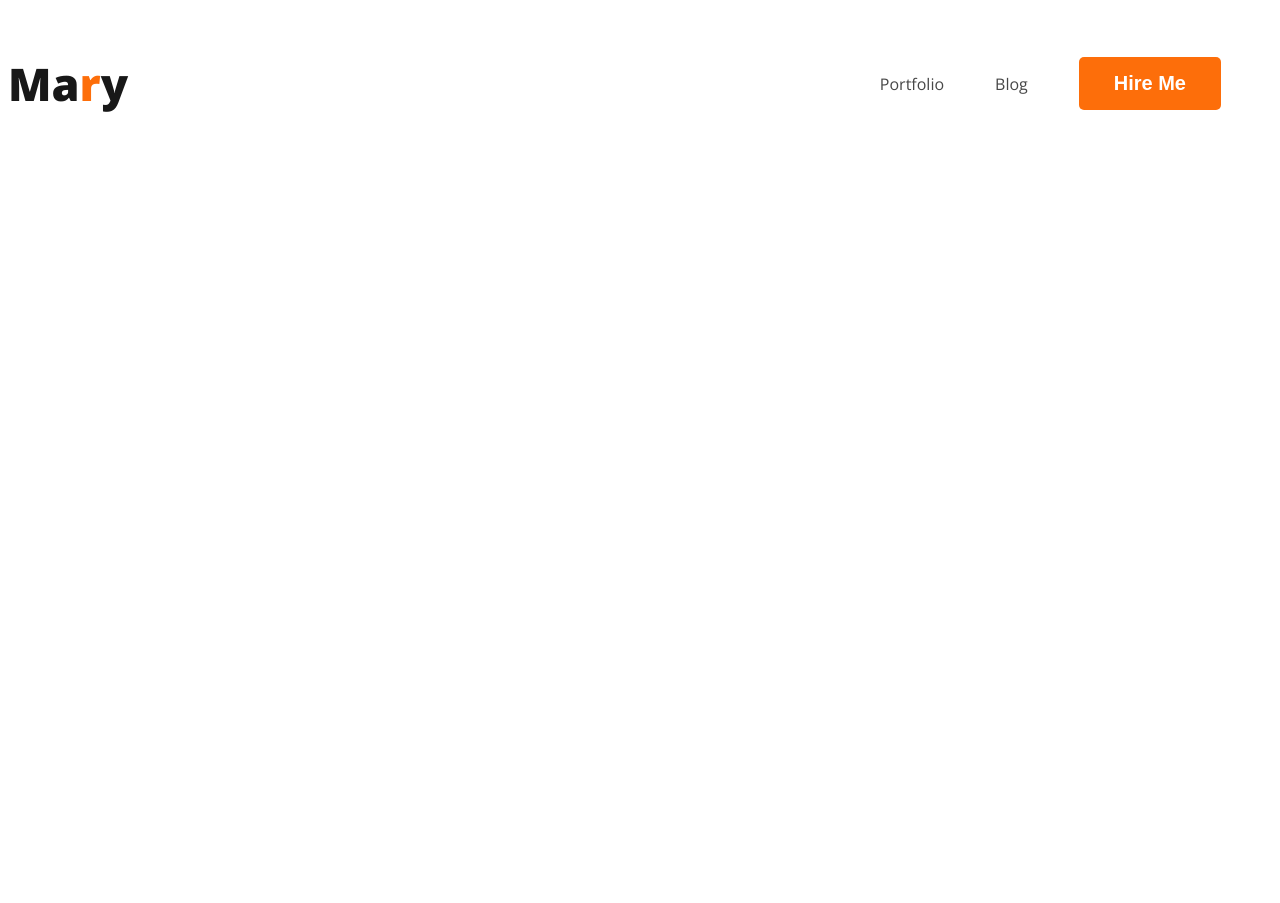
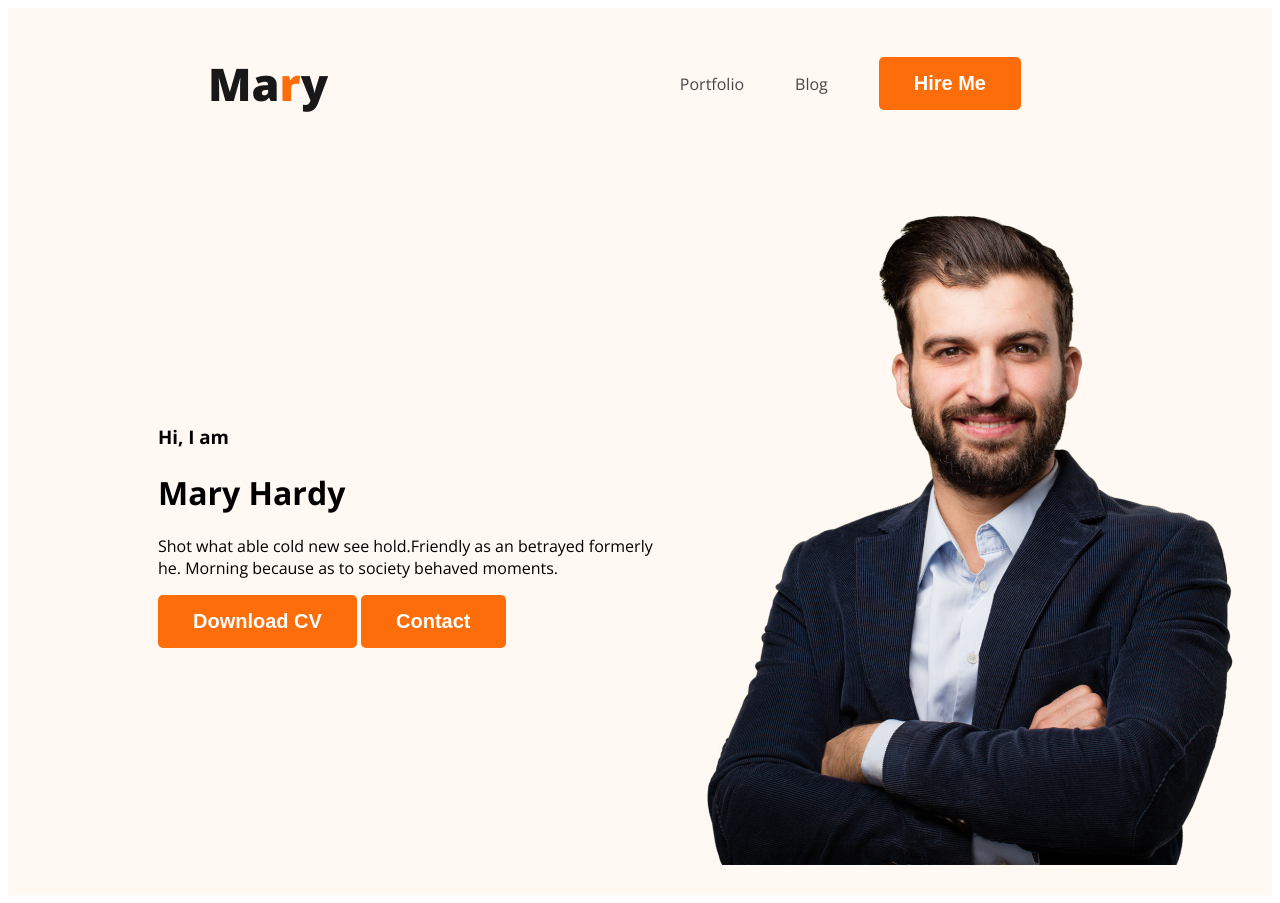
Before and after one commit to golamrabbanyshikder/my-portfolio, a plain HTML site: page index.html in a window 1280 px wide. Before the commit the page ends 800 px from the top, so only its background shows below. Drawn offline with nearby package versions, Linux system fonts and the light colour scheme.

Commit message:
banner added

```diff
--- a/index.html
+++ b/index.html
@@ -11,7 +11,7 @@
 
 </head>
 <body>
-    <header>
+    <header class="header">
         <nav>
             <h3 class="nav-title">Ma<span class="text-primary">r</span>y</h3>
             <ul>
@@ -20,6 +20,17 @@
                 <li><button class="btn-primary">Hire Me</button></li>
             </ul>
         </nav>
+        <div class="banner">
+            <div>
+                <h3 class="banner-greeting">Hi, I  am</h3>
+                <h1 class="banner-heading">Mary Hardy</h1>
+                <p>Shot what able cold new see hold.Friendly as an betrayed formerly he. Morning because as to society behaved moments.</p>
+                <button class="btn-primary">Download CV</button>
+                <button class="btn-primary">Contact</button>
+            </div>
+           <img class="profile-image" src="images/hardy.png" alt="">
+        </div>
+
     </header>
     <main>
 
--- a/styles/portfolio.css
+++ b/styles/portfolio.css
@@ -27,6 +27,7 @@ nav{
     display: flex;
     align-items: center;
     justify-content: space-between;
+    margin: 0 200px;
 }
 .nav-title{
     /* Mary */
@@ -48,3 +49,20 @@ nav a{
     text-decoration: none;
     color: #474747;
 }
+
+/* header related design */
+
+.header{
+    background-color: #FFF8F3;
+}
+
+.banner{
+    padding: 30px 30px 30px 150px;
+    display: flex;
+    align-items: center;
+}
+.banner.profile-image{
+
+position: absolute;
+width: 500px;
+}
```
